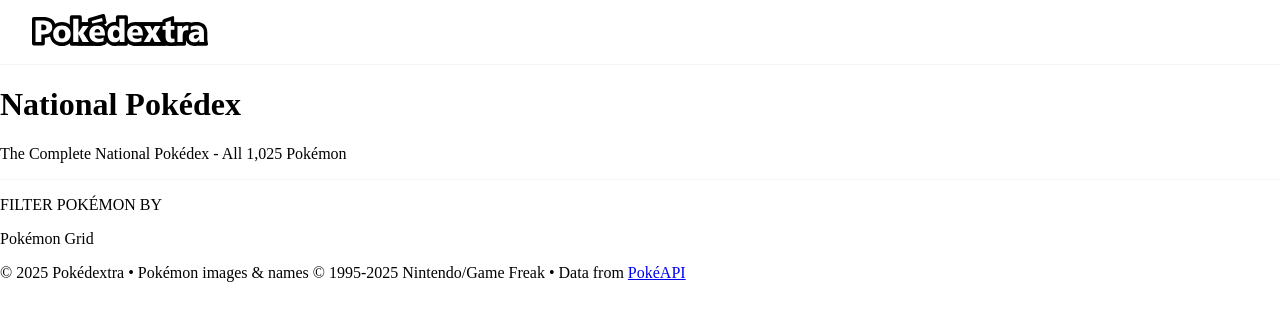
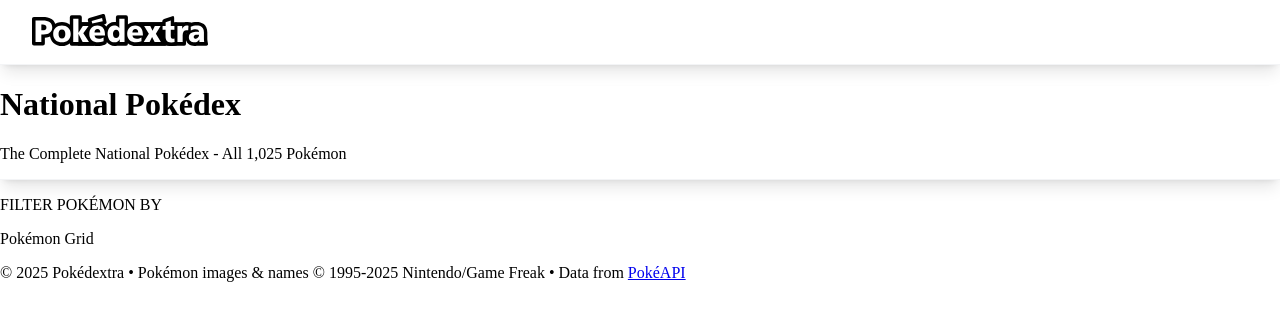
Before and after one commit to Pokedextra/pokedextra, a Flask app: page / in a window 1280 px wide. Shown: the top 321 px of the page. Run offline with Flask 3, Linux system fonts and the light colour scheme.

Commit message:
feature: add header box shadow - added box shadow to header class

```diff
--- a/app/static/css/styles.css
+++ b/app/static/css/styles.css
@@ -11,6 +11,7 @@ header {
   border-bottom-width: 1px;
   border-style: solid;
   box-sizing: border-box;
+  box-shadow: 0 10px 15px -3px rgba(0,0,0,.1),0 4px 6px -4px rgba(0,0,0,.1);
   top: 0;
   position: sticky;
 }
```
